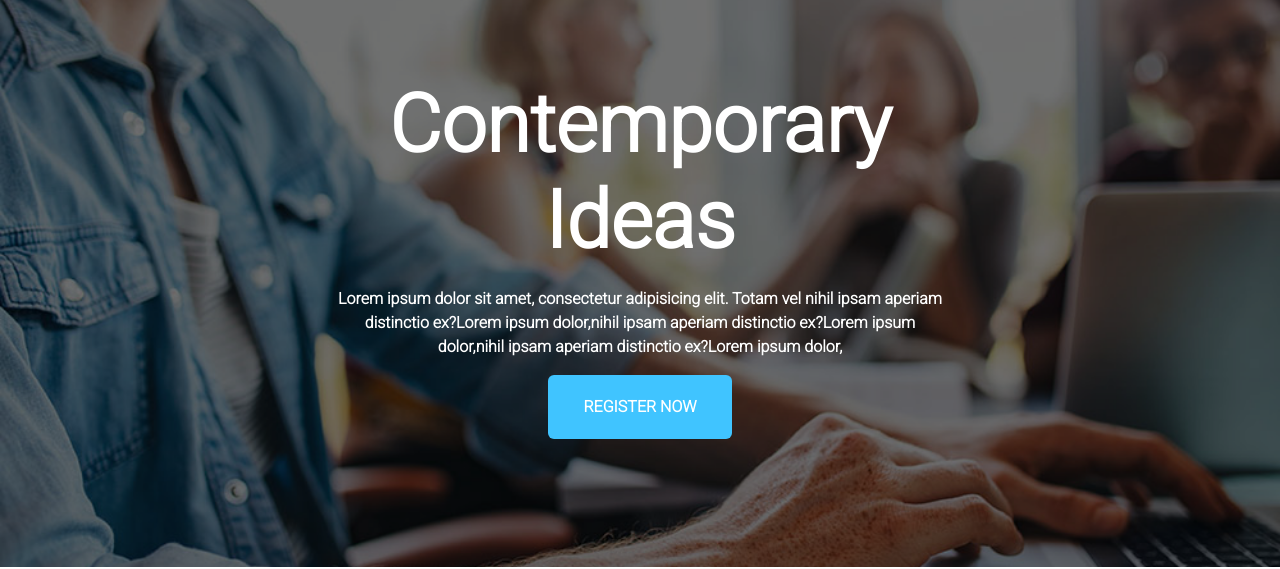
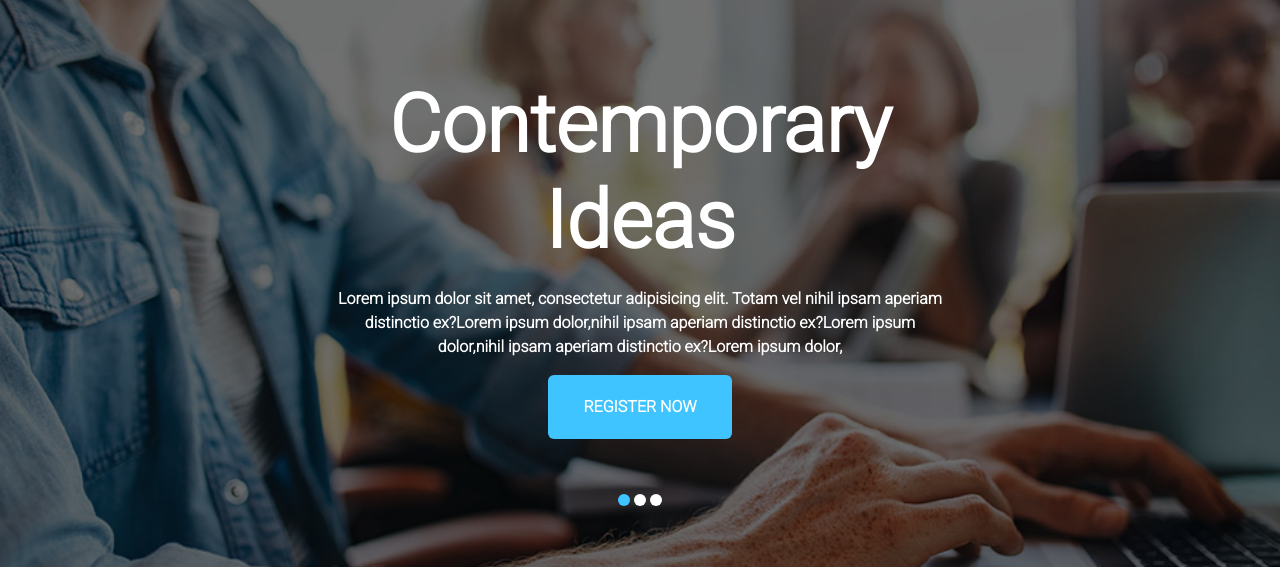
Before and after one commit to DanieleFic/proj-html-vuejs, a Vue app: page / in a window 1280 px wide. Shown: the part 133-702 px from the top of the page. Built offline with nearby package versions, Linux system fonts and the light colour scheme.

Commit message:
aggiustato v-for

```diff
--- a/src/components/Macro/Footer.vue
+++ b/src/components/Macro/Footer.vue
@@ -9,6 +9,8 @@
 <script>
 import Footer1 from "../commons/Footer1.vue"
 import Footer2 from "../commons/Footer2.vue"
+
+
 
 export default {
     name:"Footer",
--- a/src/components/Macro/Header.vue
+++ b/src/components/Macro/Header.vue
@@ -33,23 +33,25 @@
                             <i class="icon fas fa-bars"></i>
                         </div>
                     </div>
-                    <transition-group name="fade" >
                     <div v-for="(element, index) in testo"
                         :key="index"
-                        :class="iscorrente(index)"
+                        v-show="index == currentText"
                         class="ms_textmain">
                         <h1>{{element.title}}</h1>
                         <p>
                             {{element.text}}
                         </p>
                         <button type="button" class="btn btn-primary">REGISTER NOW</button>
-                        <div class="ms_button">
-                            <span class="dots"><span class="dot"   @click="currentText = 0"></span></span>
-                            <span class="dots"><span class="dot"   @click="currentText = 1"></span></span>
-                            <span class="dots"><span class="dot"   @click="currentText = 2"></span></span>
-                        </div>
                     </div>
-                    </transition-group>
+                    <div class="ms_button">
+                            <span  class="dots">
+                                <span
+                                v-for="(element, index) in testo"
+                                :key="index"
+                                :class="{ attivo: index == currentText }" class="dot"
+                                @click="currentText = index"></span>
+                                </span>
+                    </div>
                 </div>
             </div>
         </div>
@@ -68,8 +70,7 @@ export default {
     data() {
         return {
             currentText: 0,
-            currentbtn:0,
-            show: true,
+            isActive: false,
         testo: [
             {
                 title: "Contemporary Ideas",
@@ -87,11 +88,9 @@ export default {
         }
     },
     methods: {
-        iscorrente: function(indiceimmagine){
-            if(indiceimmagine == this.currentText){
-                return "active fade-enter-to fade-enter-active";
-            }
-                return "dnone fade-enter-to fade-enter-active";
+
+        pallino: function(){
+
         },
         /* iscorrentedot: function(indiceimmagine){
             if(indiceimmagine == this.currentText){
@@ -115,7 +114,6 @@ export default {
 
 <style lang="scss" scoped>
 @import "../../assets/style/vars.scss";
-
     .ms_jumbo{
         height: 700px;
         background-image: url("../../assets/img/jumbo.jpg");
@@ -129,8 +127,8 @@ export default {
             text-align: center;
             margin-top: 170px;
             margin-bottom: 50px;
+            /* transition: 2s linear; */
             /* transition: all 2s ease; */
-
 
             h1{
                 font-size: 80px;
@@ -198,7 +196,6 @@ export default {
         }
     }
         .ms_button{
-            margin-top: 220px;
             display: flex;
             flex-direction: row;
             justify-content: center;
@@ -212,27 +209,9 @@ export default {
             margin: 0 2px;
             border-radius: 50%;
             display: inline-block;
-            transition: background-color 0.6s ease;
+        }
+        .attivo{
+            background-color: $main-color;
         }
 
-
-
-    .active{
-        display: block;
-    }
-
-    .dnone{
-        display: none;
-    }
-
-    .fade-move{
-        opacity: 0;
-    }
-    .fade-enter-to{
-        opacity: 1;
-    }
-    .fade-enter-active{
-        transition: all 1s ease;
-    }
-
 </style>
--- a/src/components/commons/Footer1.vue
+++ b/src/components/commons/Footer1.vue
@@ -2,6 +2,9 @@
     <div class="container-fluid">
         <div class="container">
             <div class="row">
+                <div class="col-3">
+                    <img src="../../assets/img/logo-school-4.png" alt="">
+                </div>
                 <div class="col-3">
                     <img src="../../assets/img/logo-school-1.png" alt="">
                 </div>
@@ -10,9 +13,6 @@
                 </div>
                 <div class="col-3">
                     <img src="../../assets/img/logo-school-3.png" alt="">
-                </div>
-                <div class="col-3">
-                    <img src="../../assets/img/logo-school-4.png" alt="">
                 </div>
             </div>
 
@@ -33,14 +33,15 @@ export default {
         border-top: 1px solid $color-borderbottom;
     }
 
-    .row{
-
-    }
 
     .col-3{
         height: 200px;
         display: flex;
         align-items: center;
+
+        img:hover{
+            opacity: 0.5;
+        }
     }
 
 </style>
--- a/src/components/commons/Footer2.vue
+++ b/src/components/commons/Footer2.vue
@@ -76,6 +76,9 @@ export default {
             h3{
                 color: white;
                 font-weight: 900;
+                &:hover{
+                color: white
+            }
             }
             .ms_row{
                 padding-top: 70px;
@@ -95,16 +98,29 @@ export default {
         li{
             color: $color-gray;
             list-style: none;
+            cursor: pointer;
+
+            &:hover{
+                color: white
+            }
         };
     }
 
     .row{
         p{
             color: $color-borderbottom;
+            cursor: pointer;
+            &:hover{
+                color: white
+            }
         }
     }
     .ms_gray{
         color: $color-gray;
+        cursor: pointer;
+        &:hover{
+                color: white
+            }
         }
 
 </style>
--- a/src/components/commons/MainSezione2.vue
+++ b/src/components/commons/MainSezione2.vue
@@ -4,7 +4,7 @@
         <div class="row">
             <div v-for="(element, index) in testo"
                 :key="index"
-                :class="iscorrente(index)"
+                v-show="index == currentText"
                 class="ms_profile col-6">
                 <div class="ms_person">
                     <img :src="element.src" alt="">
@@ -21,9 +21,13 @@
             </div>
         </div>
         <div class="ms_button">
-            <span class="dots"><span class="dot" @click="currentText = 0"></span></span>
-            <span class="dots"><span class="dot" @click="currentText = 1"></span></span>
-            <span class="dots"><span class="dot" @click="currentText = 2"></span></span>
+            <span  class="dots">
+                <span
+                v-for="(element, index) in testo"
+                :key="index"
+                :class="{ attivo: index == currentText }" class="dot"
+                @click="currentText = index"></span>
+                </span>
         </div>
     </div>
     <Tabella/>
@@ -33,7 +37,7 @@
 </template>
 
 <script>
-import Tabella from "./Tabella.vue";
+import Tabella from "./TabellaClassica.vue";
 export default {
     name:"MainSezione2",
     components: {
@@ -64,14 +68,6 @@ export default {
             ],
         }
     },
-    methods: {
-        iscorrente: function(indiceimmagine){
-            if(indiceimmagine == this.currentText){
-                return "active";
-            }
-                return "dnone";
-        },
-    }
 }
 </script>
 
@@ -123,6 +119,9 @@ export default {
         display: none;
     }
 
+    .attivo{
+            background-color: white;
+        }
 
 
 </style>
--- a/src/components/commons/MainSezione3.vue
+++ b/src/components/commons/MainSezione3.vue
@@ -108,7 +108,7 @@ export default {
             padding: 0 10px;
             span{
                 padding: 5px 10px;
-                background-color:green;
+                background-color:yellow;
                 border-radius: 80%;
             }
         }
--- a/src/components/commons/SchedeHeader.vue
+++ b/src/components/commons/SchedeHeader.vue
@@ -49,10 +49,12 @@ export default {
         align-items: center;
         justify-content: center;
         cursor: pointer;
+        transition: all .3s ease-out;
 
         &:hover{
             color: white;
             background-color: $color-hover;
+            transform: translate(0, -5px);
         }
 
 
--- a/src/components/commons/Tabella.vue
+++ b/src/components/commons/TabellaClassica.vue
@@ -138,7 +138,7 @@ export default {
 
     .activeblue{
         border-left: 5px solid $text-azurine!important ;
-        background-color:rgb(211, 209, 209) ;
+        background-color:#0707071A ;
 
         span{
             color: $text-azurine;
--- a/src/data/dataSchedebox.js
+++ b/src/data/dataSchedebox.js
@@ -21,7 +21,7 @@ const productsdata = [
         src: require("../assets/img/img-box-3.jpg"),
         titolo: "Web Designing",
         name:"David Sanders",
-        price:"FREE",
+        price:"20$",
         text:"Lorem, ipsum dolor sit amet consectetur adipisicing elit.",
         utenti: "1",
         tag: "PROGRAMMING"
@@ -30,7 +30,7 @@ const productsdata = [
         src: require("../assets/img/img-box-4.jpg"),
         titolo: "Financial Modeling",
         name:"David Sanders",
-        price:"FREE",
+        price:"500$",
         text:"Lorem, ipsum dolor sit amet consectetur adipisicing elit.",
         utenti: "1",
         tag: "PROGRAMMING"
@@ -75,7 +75,7 @@ const productsdata = [
         src: require("../assets/img/img-box-9.jpg"),
         titolo: "Mematore",
         name:"David Sanders",
-        price:"FREE",
+        price:"1M$",
         text:"Lorem, ipsum dolor sit amet consectetur adipisicing elit.",
         utenti: "1",
         tag: "PROGRAMMING"
@@ -84,7 +84,7 @@ const productsdata = [
         src: require("../assets/img/img-box-10.jpg"),
         titolo: "Pepe",
         name:"David Sanders",
-        price:"FREE",
+        price:"500K$",
         text:"Lorem, ipsum dolor sit amet consectetur adipisicing elit.",
         utenti: "1",
         tag: "PROGRAMMING"
```
